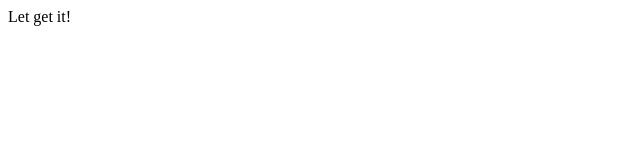
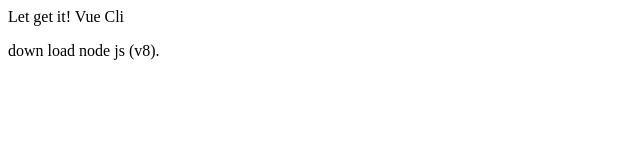
Before and after one commit to SmileRex/SmileRex.github.io, a plain HTML site: page index.html in a window 1280 px wide. Shown: the whole page, without its empty margins (0-640 px from the left). Drawn offline with Linux system fonts and the light colour scheme.

Commit message:
Update index.html

```diff
--- a/index.html
+++ b/index.html
@@ -2,6 +2,9 @@
   <head>
   </head>
   <body>
-  Let get it!
+  Let get it! Vue Cli
+    <p>
+      down load node js (v8).
+    </p>
   </body>
 </html>
```
